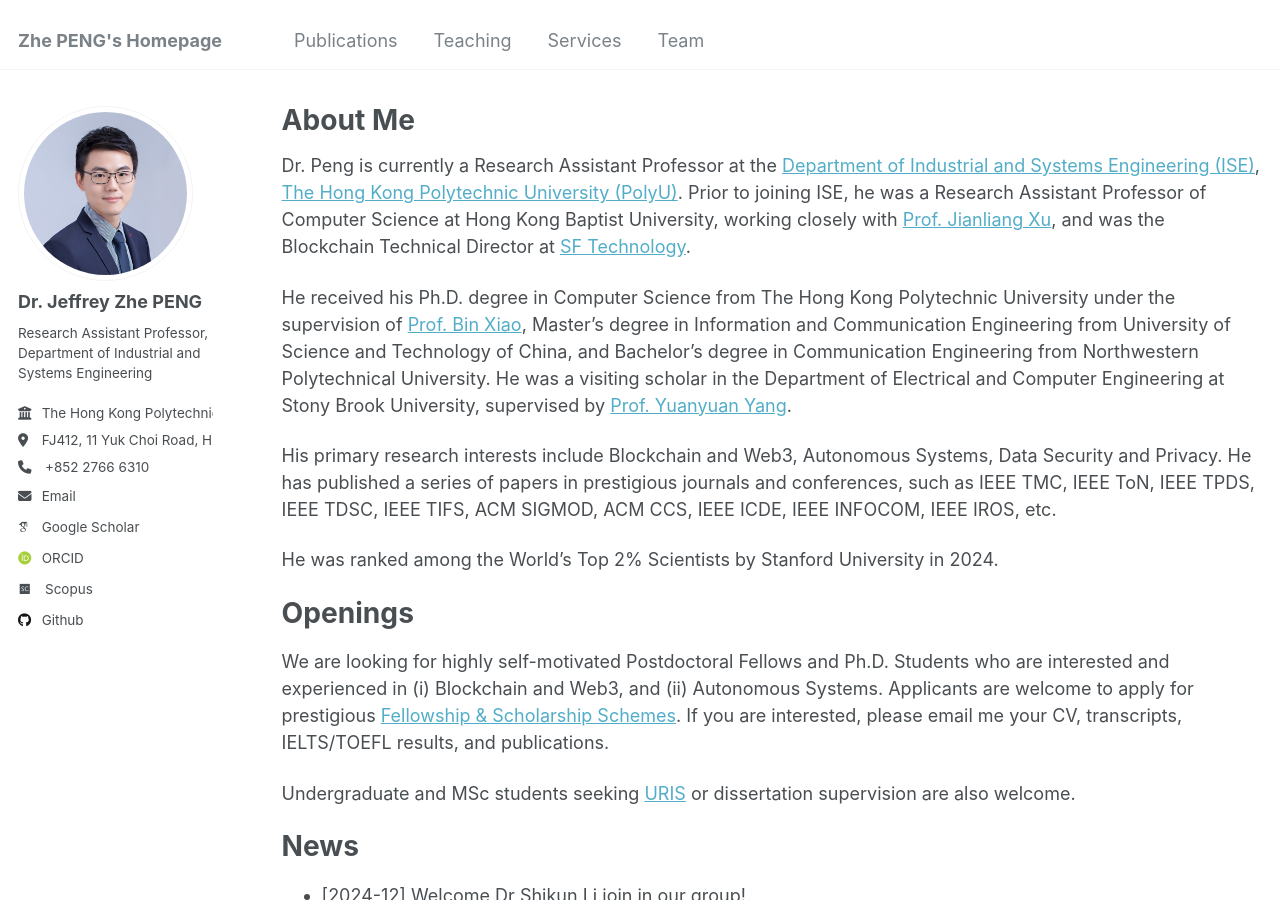
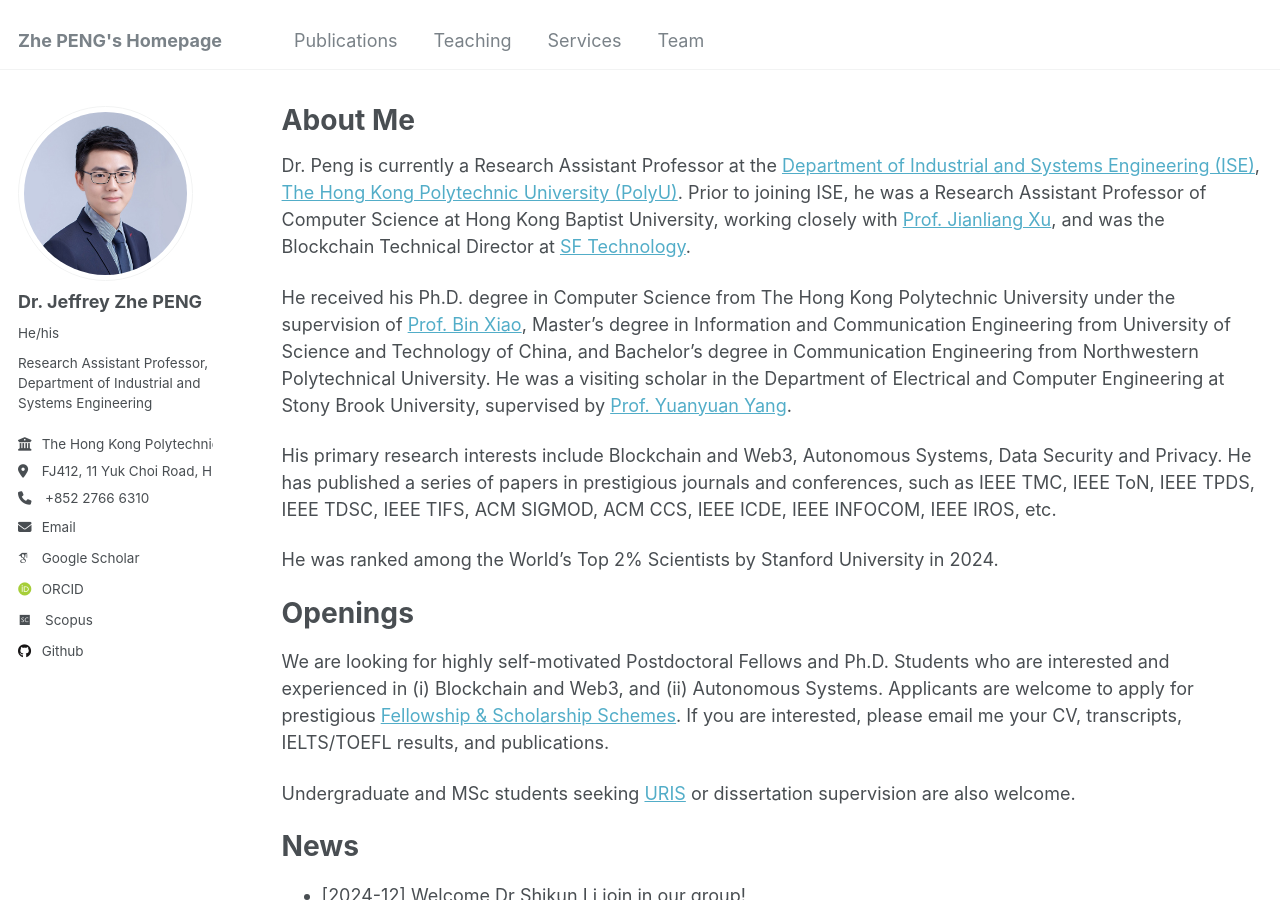
Before and after one commit to PENG-Zhe/peng-zhe.github.io, a Jekyll site: the page built from _pages/about.md, in a window 1280 px wide and 900 px high. Built offline with Jekyll 4.4.1, drawn with Linux system fonts in a browser that asks for light colours; some web fonts are replaced.

Commit message:
Update _config.yml

```diff
--- a/_config.yml
+++ b/_config.yml
@@ -23,7 +23,7 @@ author:
   # Biographic information
   avatar           : "zhepeng.jpg"
   name             : "Dr. Jeffrey Zhe PENG"
-  pronouns         : # example: "she/her"
+  pronouns         : "He/his"
   bio              : "Research Assistant Professor, <br> Department of Industrial and Systems Engineering"
   employer         : "The Hong Kong Polytechnic University"
   location         : "FJ412, 11 Yuk Choi Road, Hung Hom"
```
